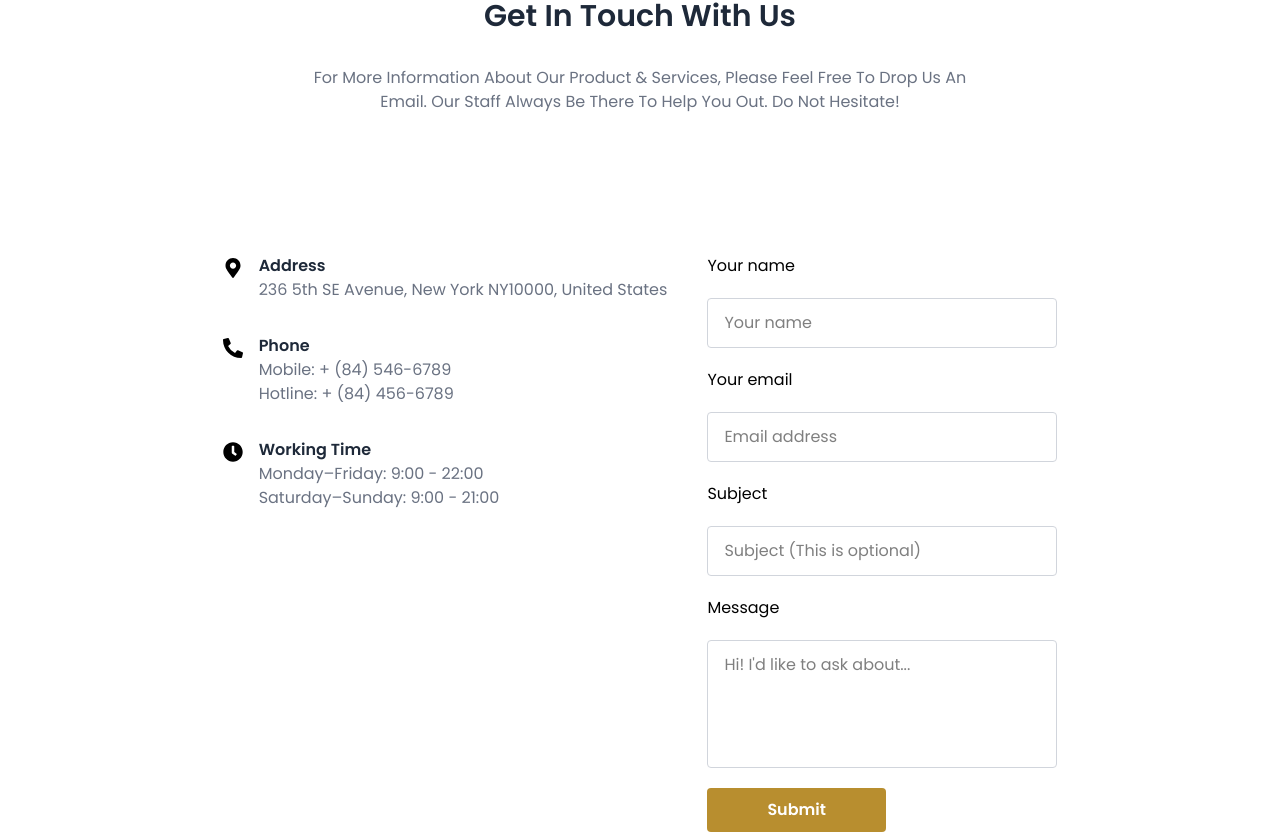
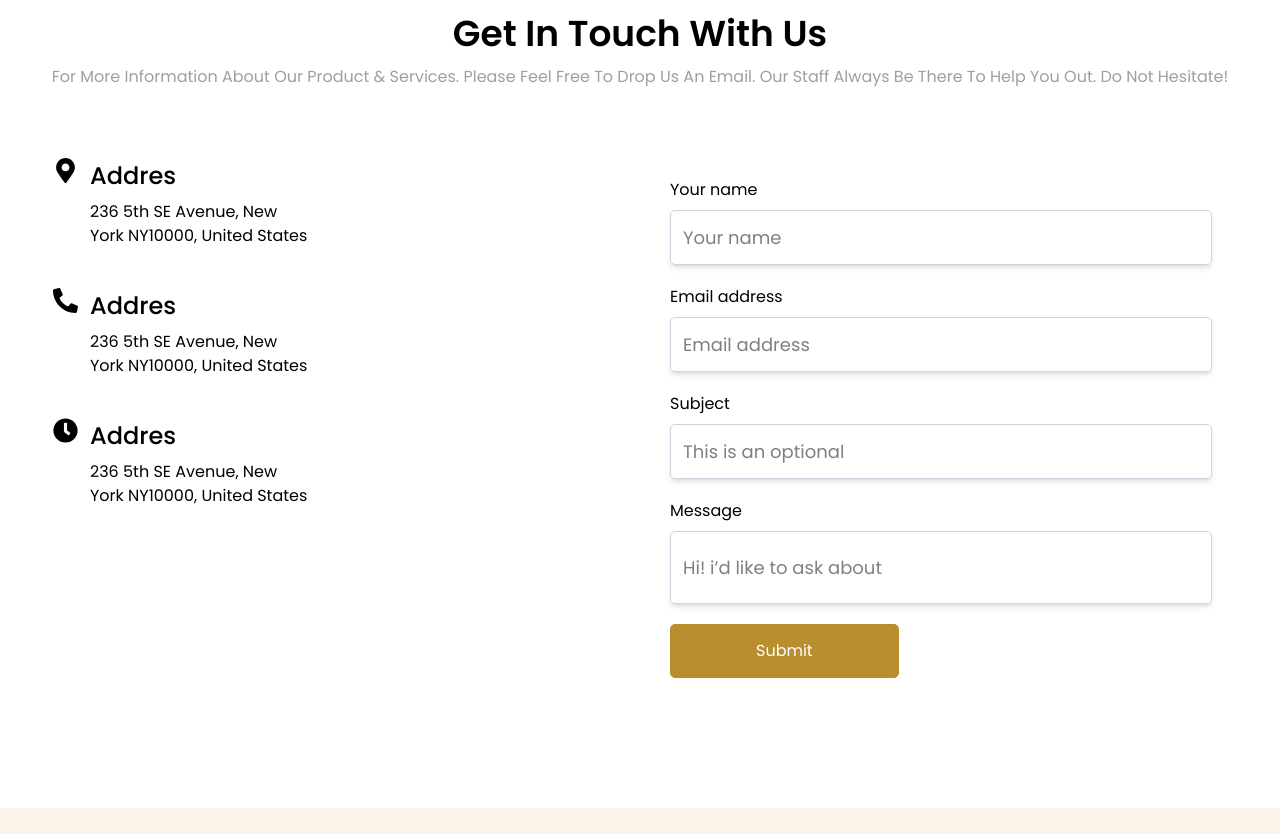
Before and after one commit to fayod7/teamwork, a React (Vite) app: page /contact in a window 1280 px wide. Shown: the part 484-1318 px from the top of the page. Built offline with nearby package versions, Linux system fonts and the light colour scheme.

Commit message:
changed issues

```diff
--- a/src/components/contactSection/ContactSection.jsx
+++ b/src/components/contactSection/ContactSection.jsx
@@ -1,88 +1,84 @@
-import React from "react";
+import React, { useState } from "react";
 import { FaMapMarkerAlt, FaPhoneAlt, FaClock } from "react-icons/fa";
 
 const ContactSection = () => {
+  const [name, setName] = useState("")
+  const [email, setEmail] = useState("")
+  const [subject, setSubject] = useState("")
+  const [message, setMessage] = useState("")
+  const [data, setData] = useState([])
+  const handleSubmit = (e) =>{
+    e.preventDefault()
+    const newChat = {
+      name,
+      email,
+      subject,
+      message,
+      id: new Date().getTime()
+    }
+    setData([...data, newChat])
+    setName('')
+    setEmail('')
+    setMessage('')
+    setSubject('')
+
+  }
   return (
-    <div className="flex items-center flex-col md:grid-cols-2 gap-10 py-16">
-      <div className="flex items-center max-w-[700px] text-center gap-8 py-[20px] flex-col">
-        <h2 className="text-3xl font-semibold text-gray-800">
-          Get In Touch With Us
-        </h2>
-        <p className="text-gray-500">
-          For More Information About Our Product & Services, Please Feel Free To
-          Drop Us An Email. Our Staff Always Be There To Help You Out. Do Not
-          Hesitate!
-        </p>
+    <section className="w-full py-[100px] bg-white">
+      <h2 className="text-center font-semibold text-4xl">Get In Touch With Us</h2>
+      <h3 className="text-[#9F9F9F] text-[16px]/[1.4] text-center mt-3">
+        For More Information About Our Product & Services. Please Feel Free To Drop Us An Email. Our Staff Always Be There To Help You Out. Do Not Hesitate!
+      </h3>
+      <div className="container mt-[60px] grid grid-cols-2 max-[930px]:grid-cols-1">
+      <div className="flex flex-col gap-10 px-[15px] py-[10px]">
+
+       <div className="flex gap-3">
+        <FaMapMarkerAlt className="size-[25px]"/>
+        <div className="flex flex-col gap-1.5 max-w-[220px]">
+          <h3 className="text-[24px] font-medium">Addres</h3>
+          <h4>236 5th SE Avenue, New York NY10000, United States</h4>
+        </div>
+       </div>
+       <div className="flex gap-3">
+        <FaPhoneAlt className="size-[25px]"/>
+        <div className="flex flex-col gap-1.5 max-w-[220px]">
+          <h3 className="text-[24px] font-medium">Addres</h3>
+          <h4>236 5th SE Avenue, New York NY10000, United States</h4>
+        </div>
+       </div>
+       <div className="flex gap-3">
+        <FaClock className="size-[25px]"/>
+        <div className="flex flex-col gap-1.5 max-w-[220px]">
+          <h3 className="text-[24px] font-medium">Addres</h3>
+          <h4>236 5th SE Avenue, New York NY10000, United States</h4>
+        </div>
+       </div>
+
+
       </div>
-      <div className="flex gap-10 max-[850px]:flex-col py-[80px] px-[20px] justify-between">
-        <div className="space-y-8">
-          <div className="flex items-start gap-4">
-            <FaMapMarkerAlt className="text-xl mt-1 " />
-            <div>
-              <h3 className="font-semibold text-gray-800">Address</h3>
-              <p className="text-gray-500">
-                236 5th SE Avenue, New York NY10000, United States
-              </p>
-            </div>
-          </div>
-
-          <div className="flex items-start gap-4">
-            <FaPhoneAlt className="text-xl mt-1 " />
-            <div>
-              <h3 className="font-semibold text-gray-800">Phone</h3>
-              <p className="text-gray-500">Mobile: + (84) 546-6789</p>
-              <p className="text-gray-500">Hotline: + (84) 456-6789</p>
-            </div>
-          </div>
-
-          <div className="flex items-start gap-4">
-            <FaClock className="text-xl mt-1 " />
-            <div>
-              <h3 className="font-semibold text-gray-800">Working Time</h3>
-              <p className="text-gray-500">Monday–Friday: 9:00 - 22:00</p>
-              <p className="text-gray-500">Saturday–Sunday: 9:00 - 21:00</p>
-            </div>
-          </div>
-        </div>
-
-        <div className="space-y-5 max-w-[500px]">
-          <div className="flex flex-col gap-5">
-            <p>Your name</p>
-            <input
-              type="text"
-              placeholder="Your name"
-              className="w-full border border-gray-300 px-4 py-3 rounded"
-            />
-          </div>
-          <div className="flex flex-col gap-5">
-            <p>Your email</p>
-            <input
-              type="email"
-              placeholder="Email address"
-              className="w-full border border-gray-300 px-4 py-3 rounded"
-            />
-          </div>
-          <div className="flex flex-col gap-5">
-            <p>Subject</p>
-            <input
-              type="text"
-              placeholder="Subject (This is optional)"
-              className="w-full border border-gray-300 px-4 py-3 rounded"
-            />
-          </div>
-          <div className="flex flex-col gap-5">
-            <p>Message</p>
-            <textarea
-              placeholder="Hi! I'd like to ask about..."
-              className="w-full border border-gray-300 px-4 py-3 rounded h-32 resize-none"
-            ></textarea>
-          </div>
-          <button className="bg-[#B88E2F] hover:bg-yellow-500 text-white font-semibold px-[60px] py-[10px] rounded">
-            Submit
-          </button>
-        </div>
+      <form onSubmit={handleSubmit} className="p-[30px] gap-5 flex flex-col max-[930px]:pr-40 max-[700px]:pr-30 max-[550px]:pr-16 max-[500px]:pr-[15px]">
+        <label className='flex flex-col gap-2' htmlFor="name">
+          Your name
+          <input required value={name} onChange={(e)=> setName(e.target.value)} className='py-[13px] indent-3 focus:border-blue-500 border-[1px] border-slate-300 outline-none shadow-md text-[18px] rounded-[5px]'id='name' type="text" placeholder='Your name' />
+      </label>
+        <label className='flex flex-col gap-2' htmlFor="emailadd">
+          Email address
+          <input required value={email} onChange={(e)=> setEmail(e.target.value)} className='py-[13px] indent-3 focus:border-blue-500 border-[1px] border-slate-300 outline-none shadow-md text-[18px] rounded-[5px]'id='emailadd' type="email" placeholder='Email address' />
+      </label>
+        <label className='flex flex-col gap-2' htmlFor="subject">
+          Subject
+          <input value={subject} onChange={(e)=> setSubject(e.target.value)} className='py-[13px] indent-3 focus:border-blue-500 border-[1px] border-slate-300 outline-none shadow-md text-[18px] rounded-[5px]'id='subject' type="text" placeholder='This is an optional' />
+      </label>
+        <label className='flex flex-col gap-2' htmlFor="message">
+          Message
+          <input value={message} onChange={(e)=> setMessage(e.target.value)} className='py-[22px] indent-3 focus:border-blue-500 border-[1px] border-slate-300 outline-none shadow-md text-[18px] rounded-[5px]'id='message' type="text" placeholder='Hi! i’d like to ask about' />
+      </label>
+      <div>
+        <button type="submit" className="py-[14px] px-[85px] text-white bg-[#B88E2F] duration-200 hover:text-[#B88E2F] hover:bg-white hover:cursor-pointer border border-[#B88E2F] rounded-[5px]">Submit</button>
       </div>
-    </div>
+      </form>
+      </div>
+    </section>
   );
 };
 
--- a/src/components/customer-services/Services.jsx
+++ b/src/components/customer-services/Services.jsx
@@ -9,7 +9,7 @@ const Services = (mt, mb) => {
   return (
     <div className={`bg-[#FAF3EA] py-[100px]`}>
       <div className="container">
-        <div className="flex max-[720px]:flex-col max-[720px]:items-center max-[720px]:gap-20 justify-between">
+        <div className="flex max-[720px]:flex-col max-[720px]:items-stretch max-[720px]:justify-center max-[720px]:gap-8 justify-between">
           <div className="flex gap-[10px] items-center">
             <div className="services-img">
               <img src={quality} alt="" />
--- a/src/pages/checkout/Checkout.jsx
+++ b/src/pages/checkout/Checkout.jsx
@@ -148,7 +148,7 @@ const Checkout = () => {
                     </h3>
                       <p>Rs. {
                         cart?.map(item=>(
-                          <span key={item.id}>{(item.price)}</span>
+                          <span key={item.id}>{(item.price).toFixed(2)}</span>
                         ))
                         }</p>
                       <p>Rs. {
```
